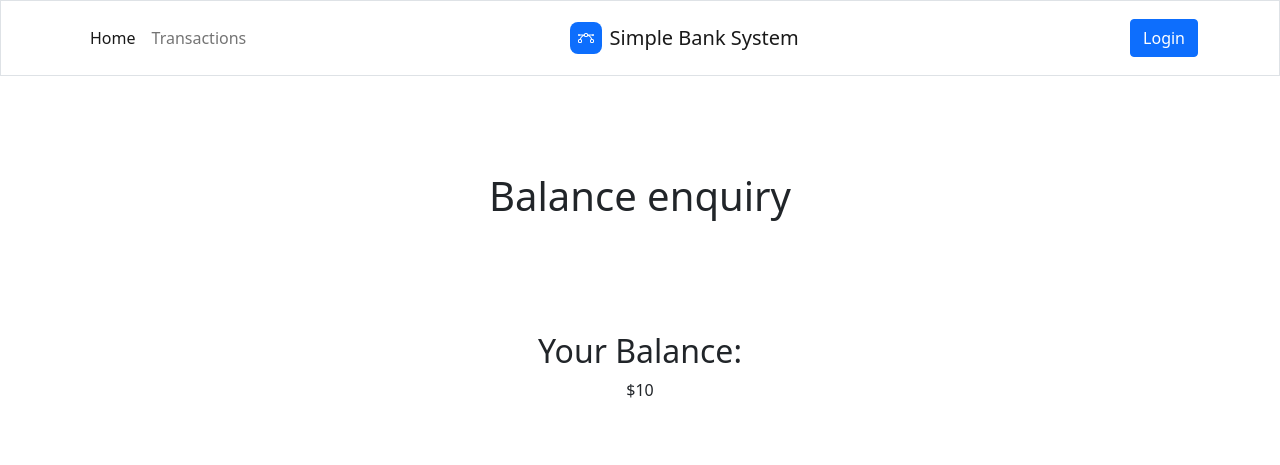
After one commit to tung491/CS-3332, a Flask app: template app/templates/user_balance_enquire.html in a window 1280 px wide. The commit adds this page. Shown: the top 465 px of the page. Run offline with Flask 2, Linux system fonts and the light colour scheme; the template is opened without the code that fills it: most values are stand-ins (such as "Sample title", 1, 10 or a date in 2020); parts of the project's set-up code (start-up, migrations or seed data) failed here and were passed over; some libraries are stand-ins or nearby versions.

Commit message:
add: /balance enquire

```diff
--- a/app/main.py
+++ b/app/main.py
@@ -34,6 +34,7 @@ app.register_blueprint(user_transactions_app)
 @app.route("/login", methods=["GET", "POST"])
 def login():
     if flask.request.method == "GET":
+        session.pop('_flashes', None)
         return flask.render_template("login_form.html")
     card_number = flask.request.form["card_number"]
     pin = flask.request.form["pin"]
@@ -47,6 +48,9 @@ def login():
                     card_number=card_number,
             )
     )
+    if card_resp.data is None:
+        flash("Incorrect card number or PIN.", "danger")
+        return flask.render_template("login_form.html")
     salt_resp = salt_get_one_service.get_one(
             SaltGetOnePayload(
                     user_id=card_resp.data.user_id,
@@ -65,9 +69,9 @@ def login():
         flask.flash('Logged in successfully.')
         return flask.redirect("/")
     else:
-        print("no match")
-        flask.flash('Incorrect card number or PIN.')
-        return "Invalid card number or PIN"
+        flask.flash('Incorrect card number or PIN.', 'danger')
+        return flask.render_template("login_form.html")
+
 
 
 @app.route("/logout")
--- a/app/templates/layout.html
+++ b/app/templates/layout.html
@@ -30,7 +30,11 @@ a:active {color: #ffffff;}  /* Selected link   */        </style>
                     </ul>
                     <div class="d-md-none my-2"><button class="btn btn-light me-2" type="button">Button</button><button class="btn btn-primary" type="button">Button</button></div>
                 </div>
-                <div class="d-none d-md-block"><a class="btn btn-primary" role="button" href="/login">Login</a></div>
+                {% if current_user.is_authenticated %}
+                   <div class="d-none d-md-block"><a class="btn btn-info" role="button" href="/logout">Logout</a></div>
+                {% else %}
+                    <div class="d-none d-md-block"><a class="btn btn-primary" role="button" href="/login">Login</a></div>
+                {% endif %}
             </div>
         </nav>
     </div>
--- /dev/null
+++ b/app/templates/user_balance_enquire.html
@@ -0,0 +1,31 @@
+{% extends 'layout.html' %}
+{% block main %}
+        <section class="position-relative py-4 py-xl-5">
+        <div class="container">
+            <div class="row mb-5">
+                <div class="col-md-8 col-xl-6 text-center mx-auto">
+                    <h1>Balance enquiry</h1>
+                    <p class="w-lg-50"></p>
+                </div>
+            </div>
+        </div>
+    </section>
+    <form>
+        <div class="container">
+            <div class="row">
+                <div class="col-md-4"></div>
+                <div class="col-md-4 col-xxl-4 d-md-flex d-xxl-flex justify-content-md-center align-items-md-center justify-content-xxl-center" style="padding-bottom: 0px;">
+                    <h2>Your Balance:</h2>
+                </div>
+                <div class="col-md-4"></div>
+            </div>
+        </div>
+        <div class="container">
+            <div class="row">
+                <div class="col-md-4"></div>
+                <div class="col-md-4 col-xxl-4 d-xxl-flex justify-content-xxl-center" style="padding-bottom: 0px;"><p class="d-md-flex justify-content-md-center align-items-md-center">${{ balance }}</p></div>
+                <div class="col-md-4"></div>
+            </div>
+        </div>
+
+{% endblock %}
```
Also changed, not shown: app/routers/user_side.py (+16 -3 lines), app/templates/login_form.html (+12 -0 lines).
